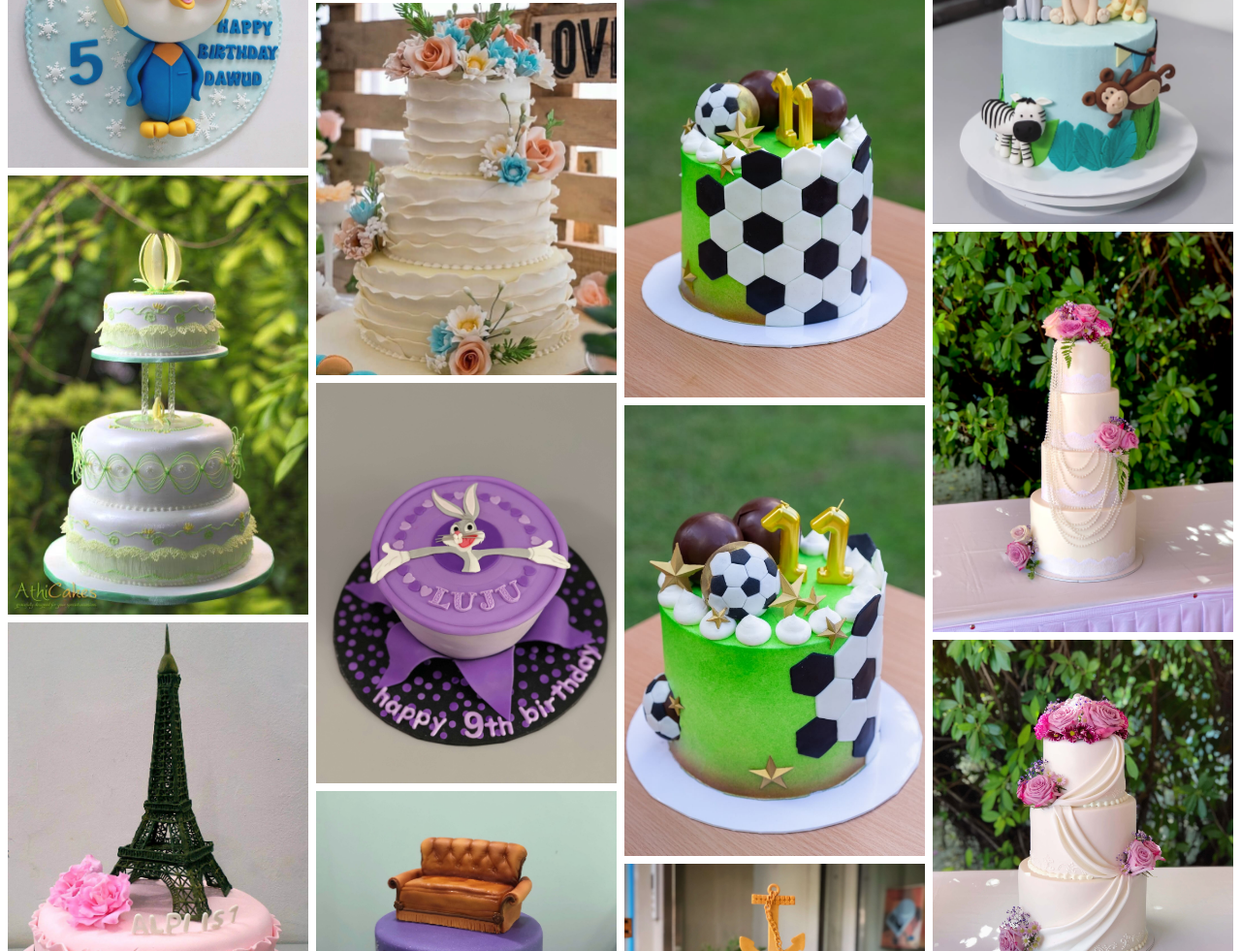
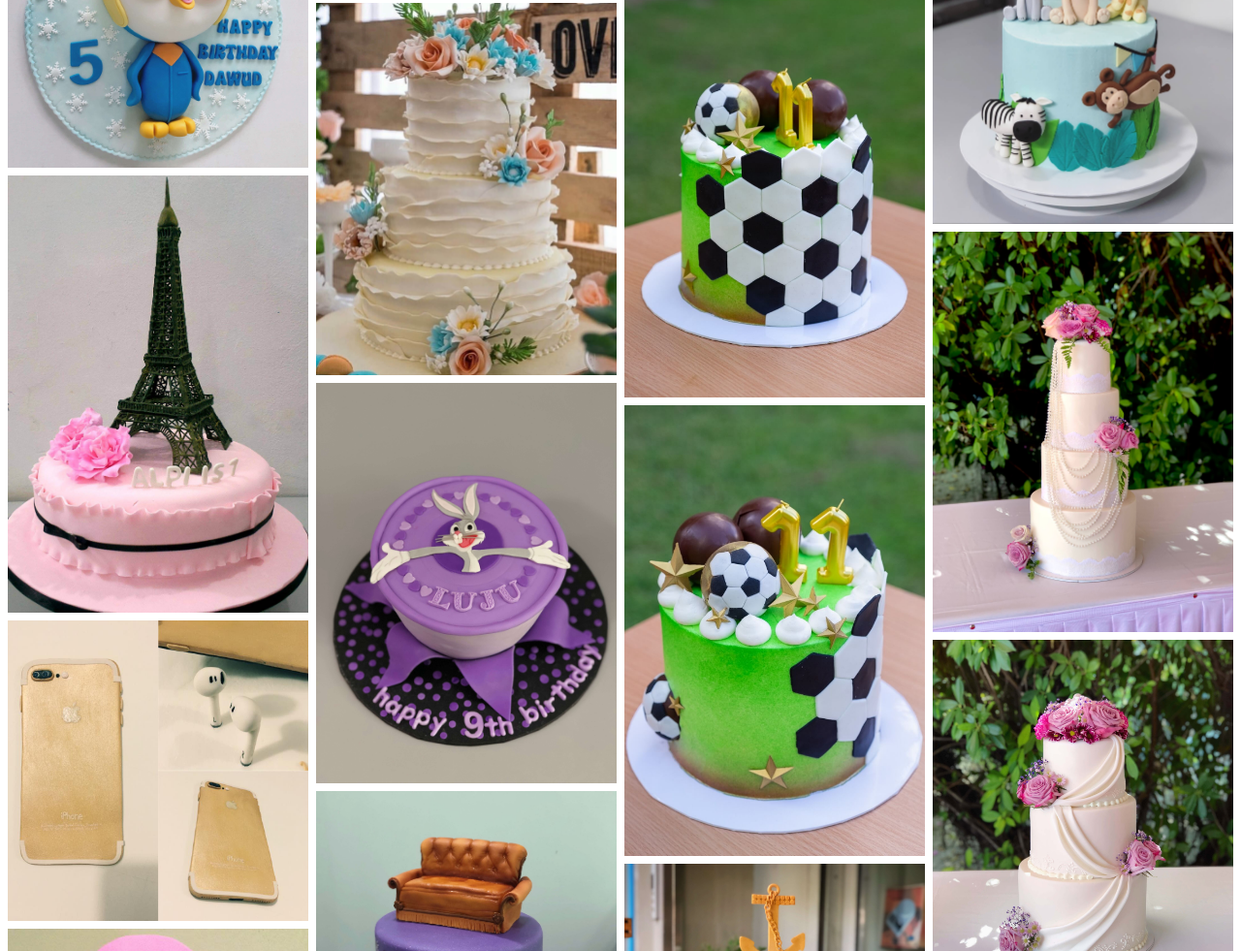
Before and after one commit to Triplecon/portfolio, a plain HTML site: page index.html in a window 1280 px wide. Shown: the part 3662-4643 px from the top of the page at 97% size. Drawn offline with Linux system fonts and the light colour scheme.

Commit message:
Update index.html

```diff
--- a/index.html
+++ b/index.html
@@ -77,7 +77,6 @@ body {
     <img src="/cake_photos/6.JPG" style="width:100%">
     <img src="/cake_photos/7.JPG" style="width:100%">
     <img src="/cake_photos/8.JPG" style="width:100%">
-    <img src="/cake_photos/9.JPG" style="width:100%">
     <img src="/cake_photos/10.JPG" style="width:100%">
     <img src="/cake_photos/11.JPG" style="width:100%">
     <img src="/cake_photos/12.JPG" style="width:100%">
```
